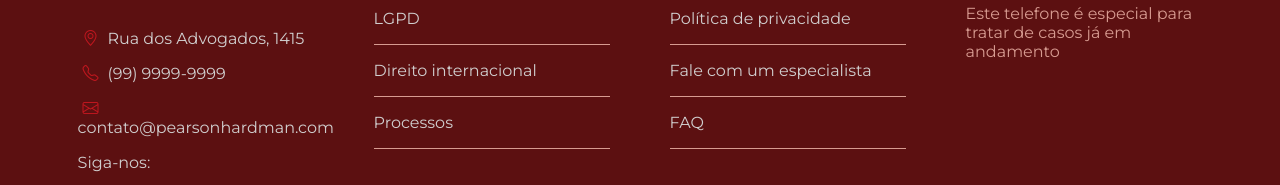
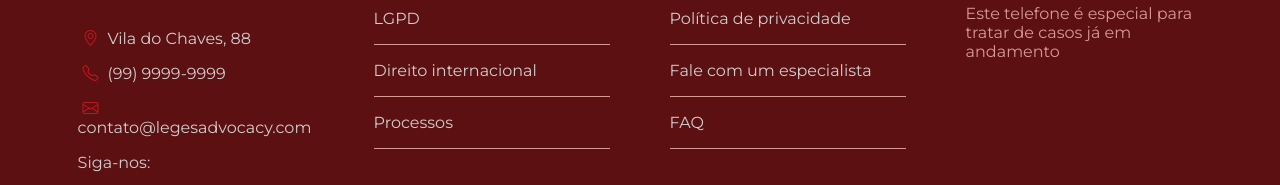
Before and after one commit to ajuniorcal/legesadvocacy, a plain HTML site: page index.html in a window 1280 px wide. Shown: the part 4712-4897 px from the top of the page. Drawn offline with nearby package versions, Linux system fonts and the light colour scheme.

Commit message:
Finish, agora vai!

```diff
--- a/index.html
+++ b/index.html
@@ -267,9 +267,9 @@
                 <h2>Leges Advocacy</h2>
                 <p>O advogado certo para a sua empresa</p>
             </div>
-            <p><i class="bi bi-geo-alt"></i> Rua dos Advogados, 1415</p>
+            <p><i class="bi bi-geo-alt"></i> Vila do Chaves, 88</p>
             <p><i class="bi bi-telephone"></i> (99) 9999-9999</p>
-            <p><i class="bi bi-envelope"></i> contato@pearsonhardman.com</p>
+            <p><i class="bi bi-envelope"></i> contato@legesadvocacy.com</p>
             <div class="social-networks">
                 <p>Siga-nos:</p>
                 <div class="networks">
```
